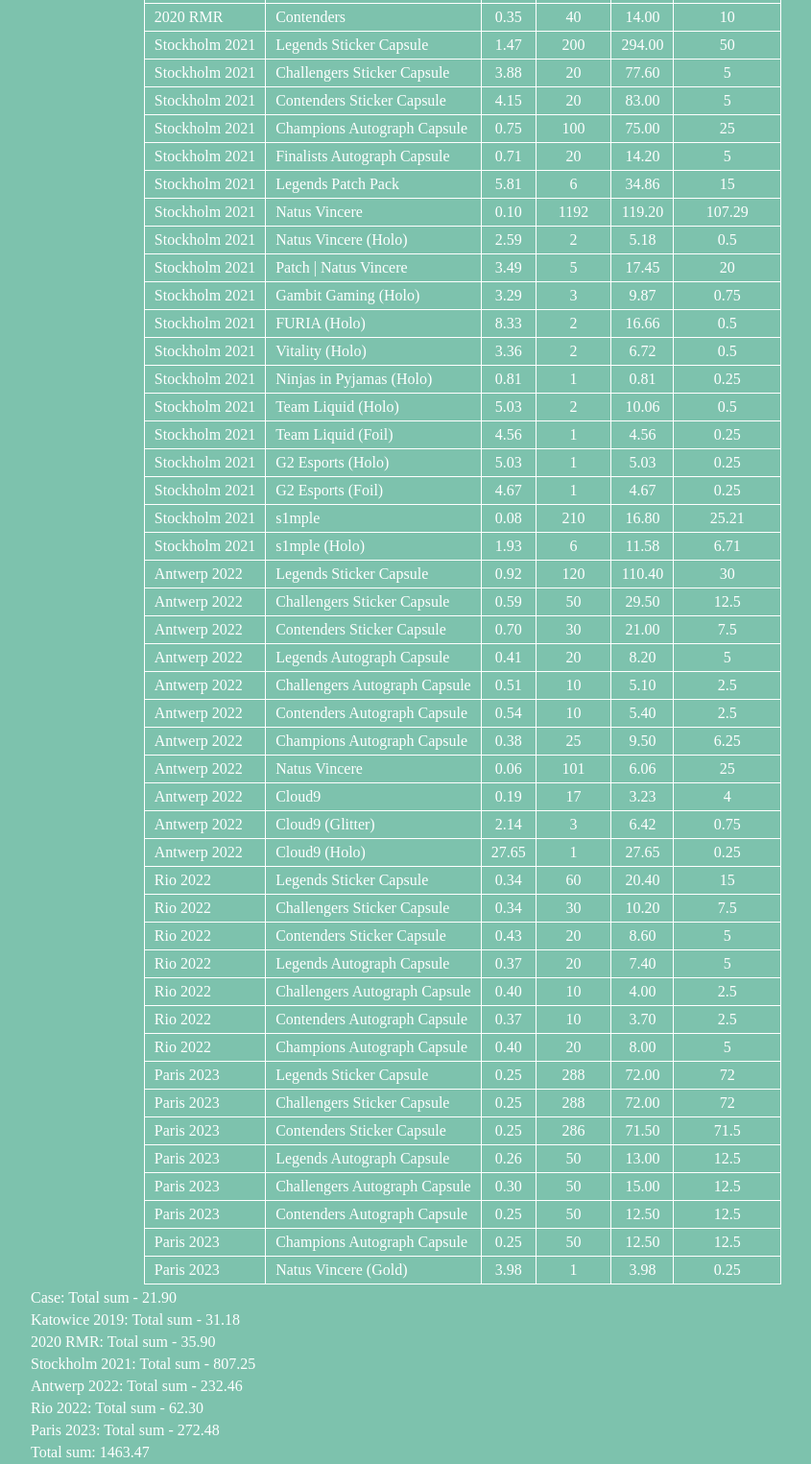
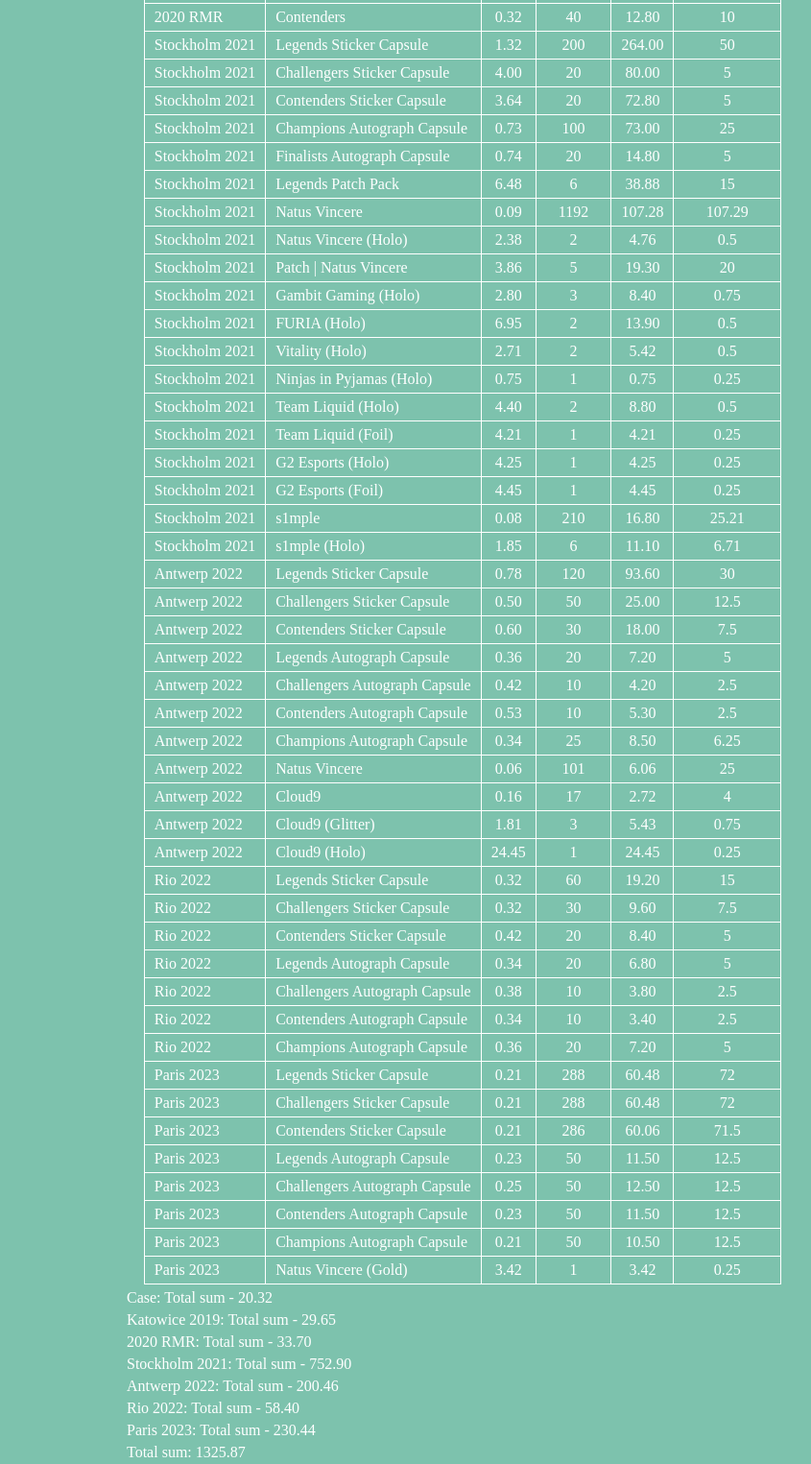
Before and after one commit to MadBowJam/steamIvsestmentsTable, a plain HTML site: page index.html in a window 1280 px wide. Shown: the part 483-2008 px from the top of the page at 96% size, without its empty margins (158-1003 px from the left). Drawn offline with Linux system fonts and the light colour scheme; a web font is replaced by a local one.

Commit message:
0.27 alpha | add new json

```diff
--- a/assets/js/index.js
+++ b/assets/js/index.js
@@ -26,7 +26,7 @@ function populateTable(data) {
   });
 }
 
-// Функція для генерації унікального ідентифікатора для стовбця
+// Функція для генерації унікального ідентифікатора для стовпця
 function generateColumnId(columnName, columnIndex) {
   return `${columnName.replace(/\s+/g, '_').toLowerCase()}${columnIndex}`;
 }
@@ -41,18 +41,16 @@ for (let i = 0; i < itemArray.length; i += 4) {
   cellData.forEach((data, index) => {
     const cell = row.insertCell();
     cell.textContent = data;
-    // const columnName = index === 0 ? 'tournament' : index === 1 ? 'name' : index === 3 ? 'quantity' : index === 5 ? 'spend_on_buy' : index === 2 ? 'price' : index === 4 ? 'total' : index === 6 ? 'total_spend' : 'total_profit';
-    // const columnName = index === 0 ? 'tournament' : index === 1 ? 'name' : index === 3 ? 'quantity' : index === 5 ? 'spend_on_buy' : 'price';
     const columnName = index === 0 ? 'tournament' : index === 1 ? 'name' : index === 2 ? 'price' : index === 3 ? 'quantity' : index === 4 ? 'total' : 'spend_on_buy'; // Оновлені умови відповідно до нового порядку стовпців
     cell.id = generateColumnId(columnName, i / 4 + 1);
     cell.classList.add(columnName.replace(/\s+/g, '-').toLowerCase());
   });
 }
 
-fetch('./assets/json/06.03.2024__13_20.json')
+fetch('./assets/json/14.03.2024__10_04.json')
   .then(response => response.json())
   .then(data => {
-    // Отримання всіх клітинок стовбця "price"
+    // Отримання всіх клітинок стовпця "price"
     const priceCells = document.querySelectorAll('.price');
 
     // Заповнення кожної клітинки значеннями з JSON
@@ -88,7 +86,7 @@ function calculateTotalAndForEachType() {
   let totalSum = 0;
   const types = {};
   const totalPriceDiv = document.createElement('div');
-  totalPriceDiv.classList.add('totalPrice'); // Додавання класу "totalPrice" до створеного діва
+  totalPriceDiv.classList.add('totalPrice'); // Додавання класу "totalPrice" до створеного  div
 
   // Перебираємо клітинки з класом "total"
   const totalCells = document.querySelectorAll('.total');
--- /dev/null
+++ b/assets/json/14.03.2024__10_04.json
@@ -0,0 +1 @@
+["0.61","0.28","0.66","0.66","0.46","0.82","0.23","0.38","0.20","1.10","3.29","0.25","0.28","0.32","1.32","4.00","3.64","0.73","0.74","6.48","0.09","2.38","3.86","2.80","6.95","2.71","0.75","4.40","4.21","4.25","4.45","0.08","1.85","0.78","0.50","0.60","0.36","0.42","0.53","0.34","0.06","0.16","1.81","24.45","0.32","0.32","0.42","0.34","0.38","0.34","0.36","0.21","0.21","0.21","0.23","0.25","0.23","0.21","3.42"]
--- a/assets/style/style.css
+++ b/assets/style/style.css
@@ -52,7 +52,7 @@ button {
 
 .totalPrice {
     margin: 0 auto;
-    max-width: 900px;
+    max-width: 700px;
 }
 
 .overAllPrice {
```
